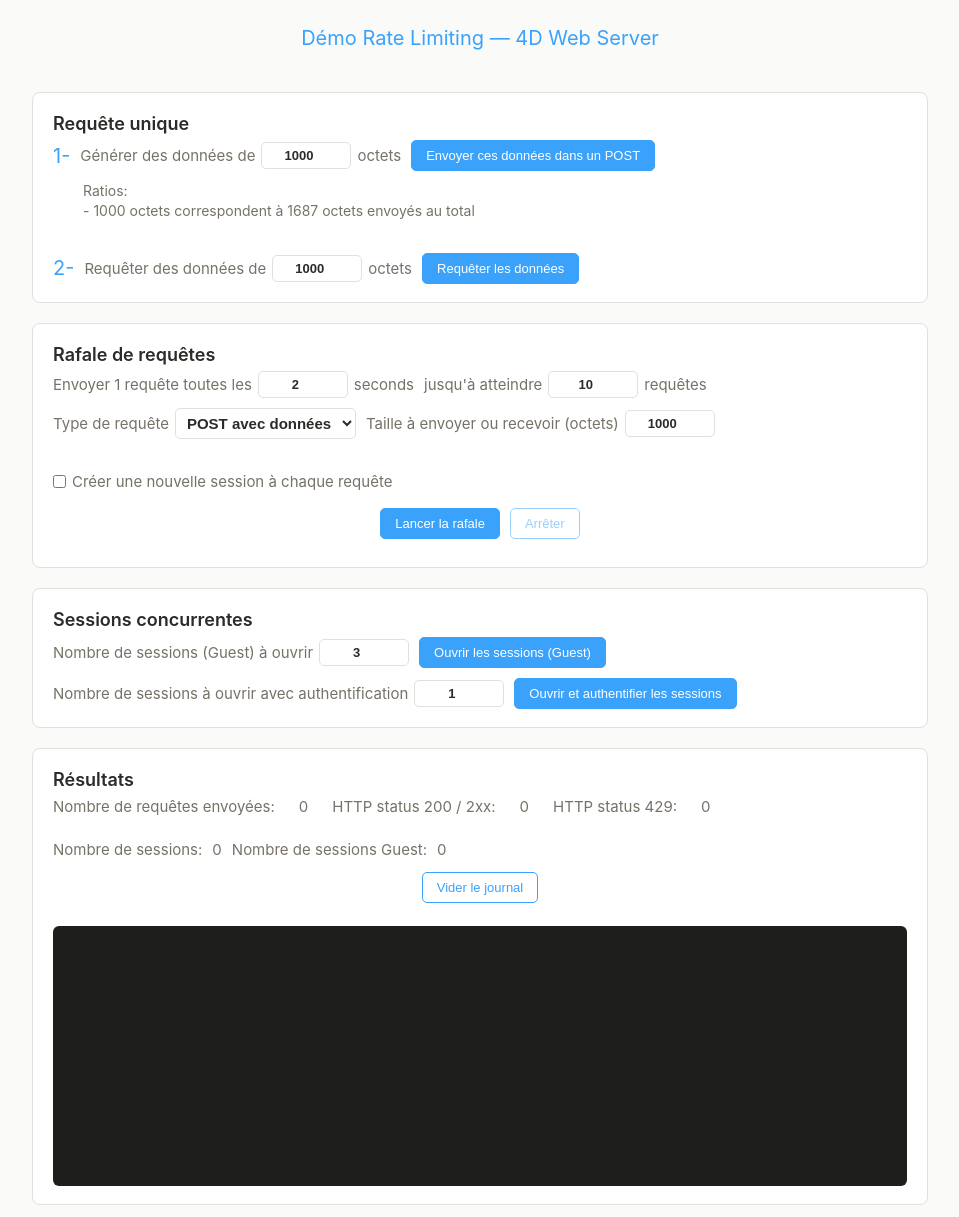
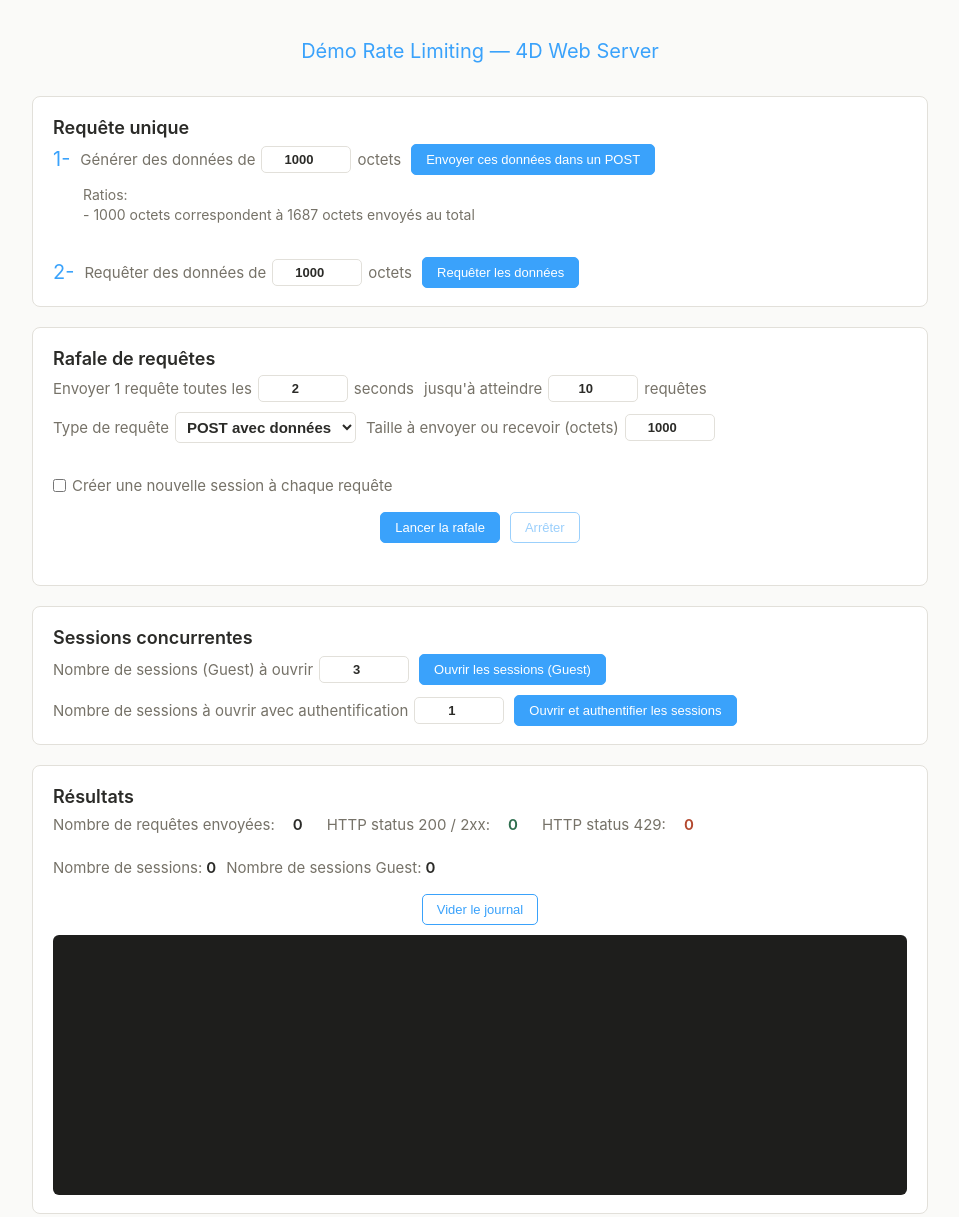
Before and after one commit to 4d-depot/HDI_WebServer_RateLimitingQuotas, a plain HTML site: page Resources/testQuotas.html in a window 1280 px wide. Shown: the whole page, without its empty margins (160-1119 px from the left). Drawn offline with Linux system fonts and the light colour scheme.

Commit message:
Update testQuotas.html

```diff
--- a/Resources/testQuotas.html
+++ b/Resources/testQuotas.html
@@ -28,7 +28,6 @@
 
   }
   header h1{
-    margin:0 0 4px;
     font-size:20px;
     font-weight:400;
     color:#3AA2FB;
@@ -41,7 +40,7 @@
   main{
     max-width:960px;
     margin:0 auto;
-    padding:24px 32px 64px;
+    padding:5px 32px 64px;
     display:grid;
     gap:20px;
   }
@@ -64,10 +63,12 @@
     margin:0 0 0 30px;
   }
 
-  section p.hint{
+ section p.hint{
     margin:0 0 14px;
-    color:var(--muted);
-    font-size:13px;
+    color:var(--ok);
+    font-size:15px;
+    display:flex;
+    align-items:center;
   }
   .row{
     display:flex;
@@ -100,8 +101,26 @@
 
   .count{
     font-size:15px;
-    color:var(--muted);
+    color:var(--text);
+    font-weight:600;
     display:flex;
+    margin-left:-6px;
+  }
+
+   .countKO{
+    font-size:15px;
+    color:var(--warn);
+    font-weight:600;
+    display:flex;
+    margin-left:-6px;
+  }
+
+   .countOK{
+    font-size:15px;
+    color:var(--ok);
+    font-weight:600;
+    display:flex;
+    margin-left:-6px;
   }
 
   input[type=number]{
@@ -223,7 +242,6 @@
 </header>
 
 <main>
-
   <section>
     <h2>Requête unique</h2>
     <div class="row">
@@ -270,7 +288,7 @@
         <button id="btnBurstStart">Lancer la rafale</button>
         <button id="btnBurstStop" class="secondary" disabled>Arrêter</button>
       </div>
-      <span class="hint" id="burstProgress" style="margin:0;"></span>
+      <p class="hint" id="burstProgress"></p>
     </div>
     </div>
   </section>
@@ -291,18 +309,17 @@
     <h2>Résultats</h2>
     <div id="stats">
       <label>Nombre de requêtes envoyées:</label><span id="statTotal" class="count">0</span>
-      <label>HTTP status 200 / 2xx:</label><span id="statOk" class="count">0</span>
-      <label>HTTP status 429:</label><span id="stat429" class="count">0</span>
+      <label>HTTP status 200 / 2xx:</label><span id="statOk" class="countOK">0</span>
+      <label>HTTP status 429:</label><span id="stat429" class="countKO">0</span>
     </div>
     </br>
     <div class="row">
       <label>Nombre de sessions:</label><span id="nbSessions" class="count">0</span>
       <label>Nombre de sessions Guest:</label><span id="nbGuestSessions" class="count">0</span>
     </div>
-    <div class="row; footer-actions" style="margin-top:12px;">
+    <div class="row footer-actions">
       <button id="btnClearLog" class="secondary">Vider le journal</button>
     </div>
-    </br>
     <div id="log"></div>
   </section>
 
```
